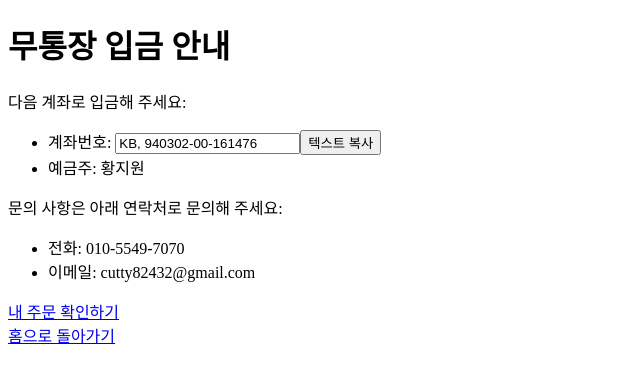
After one commit to JiwonHwang01/Blueberry, a Django app: page /orders/info/ in a window 1280 px wide. The commit adds this page. Shown: the top 383 px of the page, without its empty margins (0-640 px from the left). Run offline with Django 4.2, Linux system fonts and the light colour scheme.

Commit message:
[feat] Info 페이지 추가

```diff
--- /dev/null
+++ b/orders/templates/orders/info.html
@@ -0,0 +1,43 @@
+<!DOCTYPE html>
+<html>
+<head>
+    <title>은혜 블루베리 안내</title>
+</head>
+<body>
+    <h1>무통장 입금 안내</h1>
+    <p>다음 계좌로 입금해 주세요:</p>
+    <ul>
+        <li>
+            계좌번호: <input type="text" id="bank_deposit" value="KB, 940302-00-161476"></input><button onclick="copyText()">텍스트 복사</button>
+            <script>
+                function copyText() {
+                    // 텍스트 영역의 DOM 요소를 가져옵니다.
+                    var textArea = document.getElementById("bank_deposit");
+                    // 텍스트 영역의 내용을 선택합니다.
+                    textArea.select();
+                    // 클립보드에 텍스트를 복사합니다.
+                    navigator.clipboard.writeText(textArea.value)
+                        .then(function() {
+                            // 복사 성공 시 알림
+                            alert("텍스트가 클립보드에 복사되었습니다!");
+                        })
+                        .catch(function(error) {
+                            // 복사 실패 시 오류 처리
+                            console.error("복사 중 오류가 발생했습니다: ", error);
+                        });
+                }
+            </script>
+
+
+        </li>
+        <li>예금주: 황지원</li>
+    </ul>
+    <p>문의 사항은 아래 연락처로 문의해 주세요:</p>
+    <ul>
+        <li>전화: 010-5549-7070</li>
+        <li>이메일: cutty82432@gmail.com</li>
+    </ul>
+    <a href="{% url 'order_list' %}">내 주문 확인하기</a><br>
+    <a href="{% url 'home' %}">홈으로 돌아가기</a>
+</body>
+</html>
--- a/orders/templates/orders/order_form.html
+++ b/orders/templates/orders/order_form.html
@@ -15,7 +15,7 @@
     <input type="text" id="detailAddress" name="detail_address" placeholder="(상세주소)"><br>
 
     {{ form.preferred_delivery_date.errors }} {{ form.preferred_delivery_date.label }}: {{ form.preferred_delivery_date }}<br>
-    {{ form.depositor_name.errors }} {{ form.depositor_name.label }}: {{ form.depositor_name }}
+    {{ form.depositor_name.errors }} {{ form.depositor_name.label }}: {{ form.depositor_name }}<br>
 
 
     <button type="submit">주문하기</button>
--- a/orders/templates/orders/order_success.html
+++ b/orders/templates/orders/order_success.html
@@ -3,5 +3,6 @@
 {% block content %}
 <h2>주문이 완료되었습니다!</h2>
 <p>주문이 성공적으로 접수되었습니다. 감사합니다.</p>
+<a href="{% url 'order_list' %}">주문 확인하기</a>
 <a href="{% url 'home' %}">홈으로 가기</a>
 {% endblock %}
--- a/orders/urls.py
+++ b/orders/urls.py
@@ -6,4 +6,5 @@ urlpatterns = [
     path('create/', create_order, name='create_order'),
     path('success/', order_success, name='order_success'),
     path('list/', order_list, name='order_list'),
+    path('info/', views.info, name='info'),
 ]
--- a/orders/views.py
+++ b/orders/views.py
@@ -26,3 +26,6 @@ def order_success(request):
 def order_list(request):
     orders = Order.objects.filter(user=request.user)
     return render(request, 'orders/order_list.html', {'orders': orders})
+
+def info(request):
+    return render(request, 'orders/info.html')
```
Also changed, not shown: db.sqlite3.
